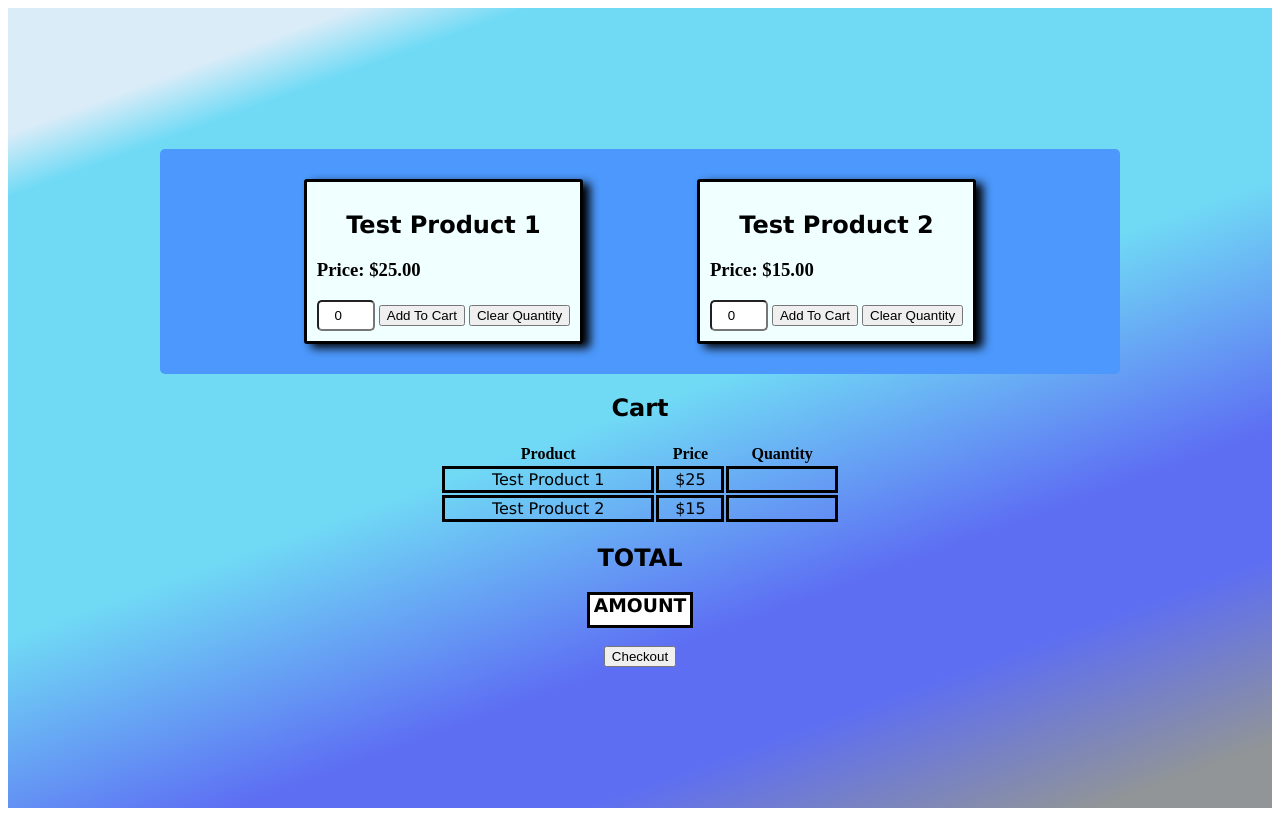
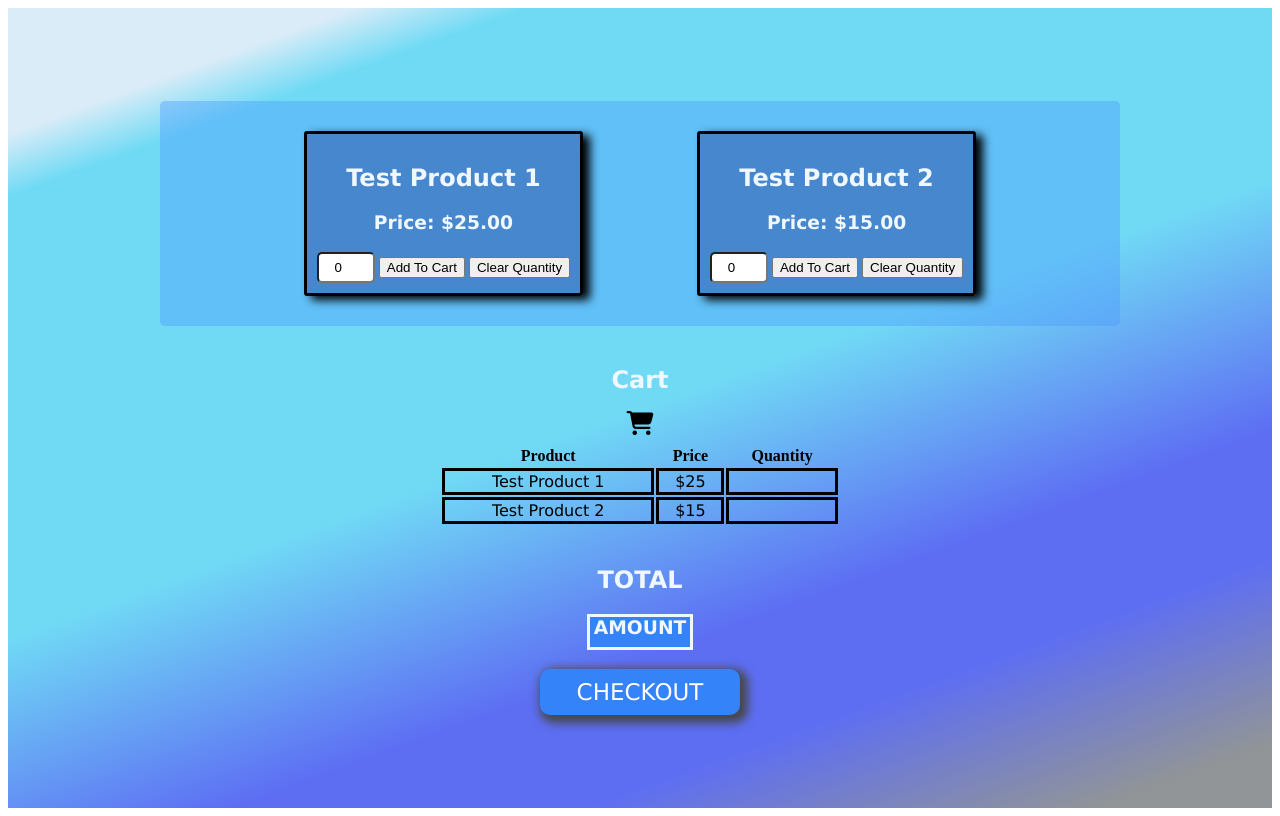
Before and after one commit to ra-mariano/Node-Stripe-Checkout-Project, a plain HTML site: page index.html in a window 1280 px wide. Drawn offline with Linux system fonts and the light colour scheme.

Commit message:
front-end complete, moving to back end

```diff
--- a/index.css
+++ b/index.css
@@ -18,10 +18,18 @@
 h2 {
   text-align: center;
   font-family: Verdana, Geneva, Tahoma, sans-serif;
+  color: aliceblue;
+}
+
+h3 {
+  text-align: center;
+  font-family: Verdana, Geneva, Tahoma, sans-serif;
+  color: aliceblue;
+
 }
 
 #products {
-  background-color: rgb(76, 152, 252);
+  background-color: rgb(76, 152, 252, .4);
   display: flex;
   justify-content: space-evenly;
   padding: 30px;
@@ -54,16 +62,17 @@ td {
 }
 
 #productonebox {
-  background-color: azure;
+  background-color: rgb(60, 111, 187, .7);
   border-style: solid;
   border-radius: 3px;
   padding: 10px;
   box-shadow: 7px 4px 10px;
 
+
 }
 
 #producttwobox {
-  background-color: azure;
+  background-color: rgb(60, 111, 187, .7);
   border-style: solid;
   border-radius: 3px;
   padding: 10px;
@@ -74,15 +83,47 @@ td {
 #productonerow {
 
 }
+#cartbox {
+  margin: 20px
+}
+
+
+#cartbox > h2 {
+
+}
+
+#carticon {
+  width: 100%;
+  text-align: center;
+  margin-top: 10px;
+  margin-bottom: 20px;
+}
 
 
 #total {
-  background-color: rgb(255, 255, 255);
+  background-color: rgb(53, 131, 248);
   width: 100px;
   height: 30px;
   text-align: center;
   border-style: solid;
   font-family: Verdana, Geneva, Tahoma, sans-serif;
 
+}
 
+#checkoutbutton {
+  font-size: 23px;
+  font-family: Geneva, Tahoma, sans-serif;
+  background-color: rgb(53, 131, 248);
+  color:rgb(255, 255, 255);
+  width: 200px;
+  border-radius: 10px;
+  padding: 10px;
+  border: none;
+  box-shadow: 4px 4px 10px 4px rgb(71, 71, 73);
+  cursor: pointer;
 }
+
+#checkoutbutton:hover {
+  background-color: rgb(60, 111, 187);
+  box-shadow: 4px 4px 10px 4px rgb(29, 29, 31);
+}
--- a/index.html
+++ b/index.html
@@ -6,6 +6,7 @@
   <meta name="viewport" content="width=device-width, initial-scale=1.0">
   <title>Node Stripe Checkout</title>
   <link rel="stylesheet" href="index.css">
+  <script src="https://kit.fontawesome.com/70e04bd00e.js" crossorigin="anonymous"></script>
 </head>
 <body>
   <div id="container">
@@ -34,7 +35,7 @@
 
     <div id="cartandcheckout">
       <div id="cartbox">
-        <h2>Cart</h2>
+        <h2>Cart</h2><i id="carticon" class="fa-solid fa-cart-shopping fa-xl"></i>
         <table>
           <tr id= "tableheaders">
             <th>Product</th>
@@ -64,7 +65,7 @@
       </div>
       <div id="checkoutbox">
         <form action="/create-checkout-session" method="POST">
-          <button type="submit">Checkout</button>
+          <button id="checkoutbutton" type="submit">CHECKOUT</button>
         </form>
       </div>
 
```
